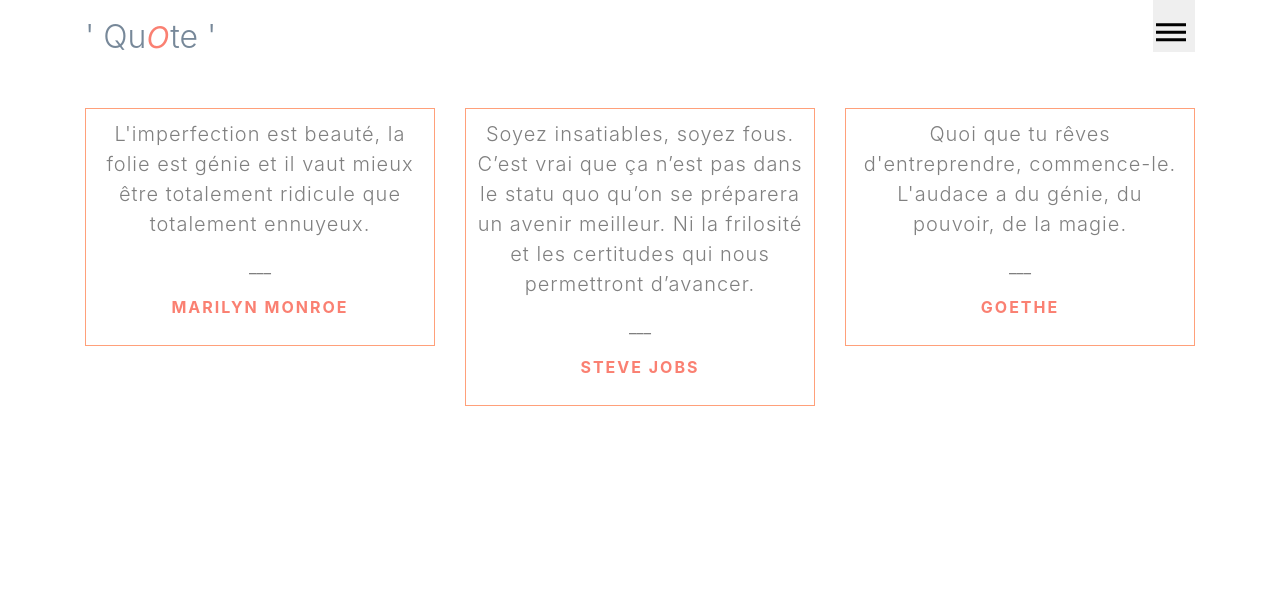
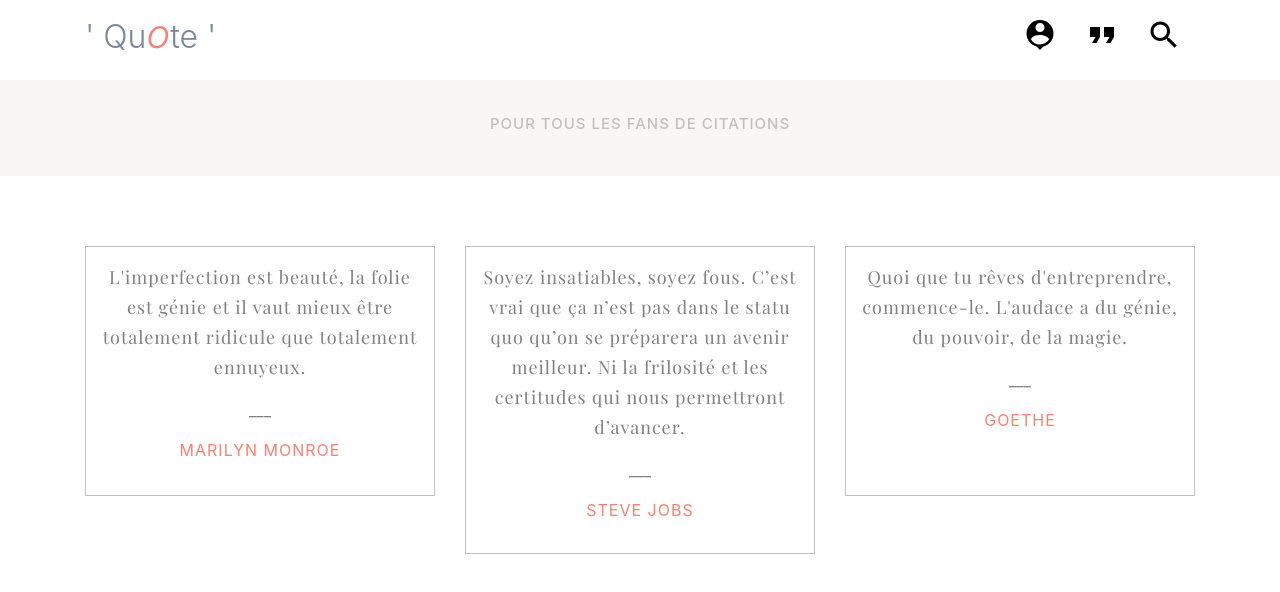
Before and after one commit to byrachel/quote, a React app in the folder front-end/: page / in a window 1280 px wide. Built offline with nearby package versions, Linux system fonts and the light colour scheme.

Commit message:
bootstrap added

```diff
--- a/front-end/src/components/App/App.css
+++ b/front-end/src/components/App/App.css
@@ -19,6 +19,12 @@
     font-weight: bold;
   }
 
+  @font-face {
+    font-family: "Playfair";
+    src: url("/assets/fonts/PlayfairDisplay-Regular.ttf");
+    font-weight: 400;
+  }
+
   html,
   body {
     font-family: "Roboto", sans-serif;
@@ -38,9 +44,15 @@
       font-size: 40px;
   }
 
-  .nav {
-    border: none;
-    float: right;
-    padding-top: 15px;
-    margin: 0;
+  h2 {
+    font-family: Playfair, serif;
+    font-size: 8px;
+    color: salmon;
+    letter-spacing: 1px;
+    padding: 10px;
   }
+
+  .nav-btn {
+    padding-top: 10px;
+    text-align: right;
+  }
--- a/front-end/src/components/App/App.js
+++ b/front-end/src/components/App/App.js
@@ -7,12 +7,16 @@
 
 /* Styles imports */
 import './App.css';
-import nav from './nav.png';
+
+/* Images imports */
+import account_btn from './account.png';
+import search_btn from './search.png';
+import quote_btn from './quote.png';
 
 /* Component import */
 import Post from '../Post/Post';
 import Form from '../Form/Form';
-//import Login from '../Login/Login';
+import Login from '../Login/Login';
 
 /* App component */
 class App extends Component {
@@ -20,12 +24,28 @@
   constructor(props) {
     super(props);
     this.state = {
-      navButtonClick: false
+      accountButtonClick: false,
+      quoteButtonClick: false,
+      searchButtonClick: false
     }
   }
 
   _displayLogin = () => {
-    this.setState((state) => ({ navButtonClick: true }))
+    if(this.state.accountButtonClick === false) {
+      this.setState((state) => ({ accountButtonClick: true }))
+    }
+    else {
+      this.setState((state) => ({ accountButtonClick: false }))
+    }
+  }
+
+  _displayQuoteForm = () => {
+    if(this.state.quoteButtonClick === false) {
+      this.setState((state) => ({ quoteButtonClick: true }))
+    }
+    else {
+      this.setState((state) => ({ quoteButtonClick: false }))
+    }
   }
 
   //componentDidMount() {
@@ -52,25 +72,44 @@
 
   render() {
     return (
+      <div>
+
         <div className="container">
           <div className="row">
+
             <div className="col-md-6">
               <h1 className="title">' Qu<span className="o">o</span>te '</h1>
             </div>
-            <div className="col-md-6">
-
-              <button className="nav" onClick={this._displayLogin}>
-                <img src={nav} alt="menu" />
+            <div className="col-md-6 nav-btn">
+              <button className="btn" onClick={this._displayLogin}>
+                <img src={account_btn} alt="my account" />
               </button>
+              <button className="btn" onClick={this._displayQuoteForm}>
+                <img src={quote_btn} alt="quote" />
+              </button>
+              <button className="btn" onClick={this._displaySearch}>
+                <img src={search_btn} alt="search" />
+              </button>
+            </div>
 
           </div>
         </div>
-          <div>
-          {(this.state.navButtonClick === true) &&
+
+          <div className="container-fluid">
+
+              <h3 className="smalltitle center">Pour tous les fans de citations</h3>
+
+              {(this.state.accountButtonClick === true) &&
+              <Login />
+              }
+
+              {(this.state.quoteButtonClick === true) &&
               <Form />
               }
+
           </div>
 
+        <div className="container">
           <div className="row">
             <div className="col-md-4 quoteList">
               <Post postContent="L'imperfection est beauté, la folie est génie et il vaut mieux être totalement ridicule que totalement ennuyeux." author="Marilyn Monroe"/>
@@ -84,6 +123,7 @@
           </div>
         </div>
 
+      </div>
     );
   }
 }
--- a/front-end/src/components/Login/Login.css
+++ b/front-end/src/components/Login/Login.css
@@ -0,0 +1,44 @@
+.container-fluid {
+    background-color: #F9F6F6;
+    margin: 20px 0;
+    padding: 20px 0;
+}
+.small-text {
+    font-size: 12px;
+}
+
+.center {
+    text-align: center;
+}
+
+.subtitle {
+    font-family: Playfair, serif;
+    font-size:24px;
+    color: salmon;
+    letter-spacing: 2px;
+    padding: 10px;
+  }
+.smalltitle {
+    font-size: 15px;
+    font-weight: 300px;
+    text-transform: uppercase;
+    letter-spacing: 1px;
+    padding: 15px 0;
+    color: silver;
+}
+
+.charte {
+    padding: 20px;
+    letter-spacing: 1px;
+    line-height: 30px;
+    text-align: justify;
+    color: grey;
+}
+
+.form-control {
+      color: silver;
+      border-radius: 0px;
+      letter-spacing: 1px;
+      font-size: 12px;
+      border-radius: 0px;
+  }
--- a/front-end/src/components/Login/Login.js
+++ b/front-end/src/components/Login/Login.js
@@ -15,16 +15,33 @@
   constructor(props) {
     super(props);
     this.state = {
-
+      name:'',
+      email:'',
+      password: ''
     }
   }
 
   render() {
     return (
-
-            <div className="col-md-12">
-                <p>test</p>
+        <div className="container">
+            <div className="row">
+                <div className="col-md-6">
+                    <h2 className="subtitle center">Devenez QuoteLover</h2>
+                    <p className="separator center">___</p>
+                    <p className="charte">Stockez facilement les citations que vous aimez, partagez-les en un clic sur vos réseaux sociaux ou publiez-les directement sur 'Quote'.</p>
+                </div>
+                <div className="col-md-6">
+                    <form className="login-form">
+                        <h3 className="smalltitle">Créer un compte :</h3>
+                        <input type="text" value={this.state.name} class="form-control mb-2" placeholder="Votre nom" required />
+                        <input type="text" value={this.state.email} className="form-control mb-2" placeholder="Votre e-mail" required />
+                        <input type="password" value={this.state.password} className="form-control mb-2" placeholder="Votre mot de passe" required />
+                        <button className="btn btn-block btn-outline-secondary">Je m'inscris</button>
+                    </form>
+                    <p className="small-text center">J'ai déjà un compte. Me connecter.</p>
+                </div>
             </div>
+        </div>
 
     );
   }
--- a/front-end/src/components/Post/Post.css
+++ b/front-end/src/components/Post/Post.css
@@ -1,23 +1,23 @@
 .author {
-    size: 16px;
+    size: 15px;
     text-transform: uppercase;
-    letter-spacing: 2px;
-    font-weight: bold;
+    letter-spacing: 1px;
     color: salmon;
 }
 
 .post-content {
-    font-size: 20px;
+    font-family: Playfair, serif;
+    font-size: 18px;
     letter-spacing: 1px;
     color: grey;
-    font-weight: 300;
+    line-height: 30px;
 }
 
 .blogPost {
-
-    padding: 10px;
+    min-height: 250px;
+    padding: 15px;
     margin-top: 50px;
-    border: solid lightsalmon 1px;
+    border: solid silver 1px;
     text-align: center;
 }
 
```
Also changed, not shown: front-end/public/assets/fonts/PlayfairDisplay-Italic.ttf (added), front-end/public/assets/fonts/PlayfairDisplay-Regular.ttf (added), front-end/src/components/App/account.png (added), front-end/src/components/App/nav.png (deleted), front-end/src/components/App/quote.png (added), front-end/src/components/App/search.png (added). Lines whose indentation alone changed are shown as unchanged.
